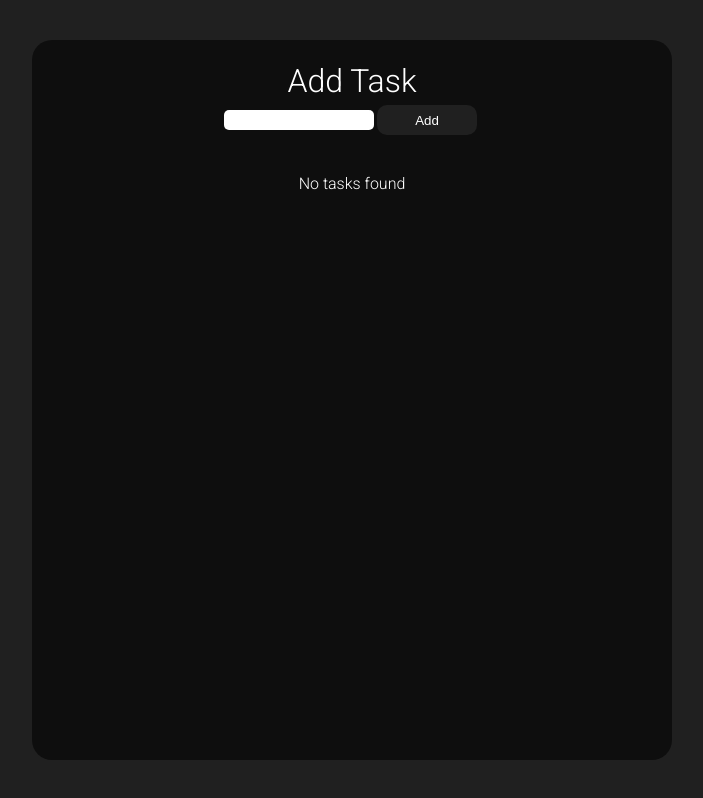
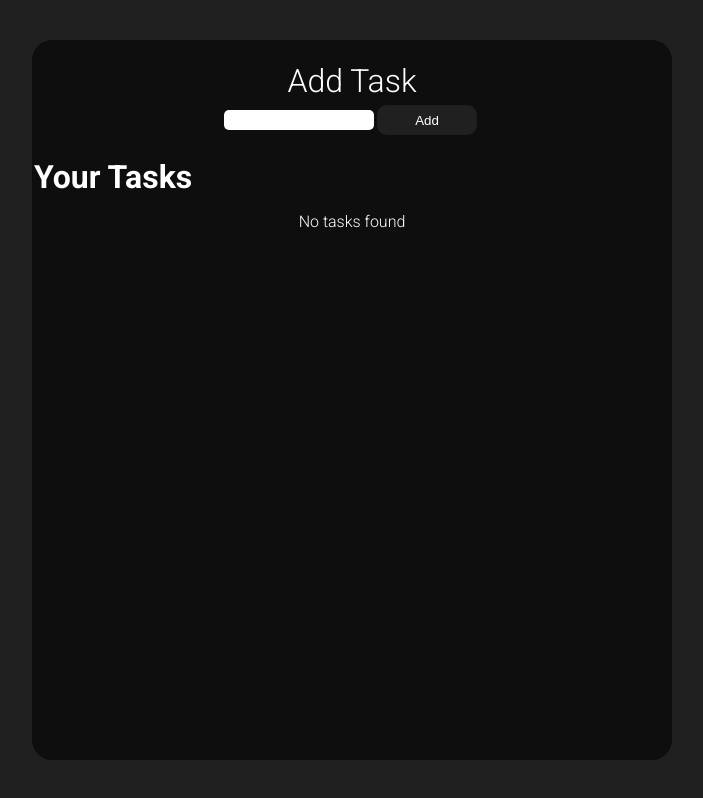
Before and after one commit to Mnigos/task-manager-site, a Next.js app: page / in a window 1280 px wide. Shown: the whole page, without its empty margins (288-991 px from the left). Built offline with nearby package versions, Linux system fonts and the light colour scheme.

Commit message:
refactor(TasksTemplate): Add label

```diff
--- a/src/components/Tasks/TasksTemplate.tsx
+++ b/src/components/Tasks/TasksTemplate.tsx
@@ -1,4 +1,6 @@
 import React, { useContext } from 'react'
+
+import { Label } from '../items/Label'
 
 import AddTask from './AddTask'
 import Tasks from './Tasks'
@@ -12,6 +14,9 @@ export default function TasksTemplate() {
   return (
     <Wrapper>
       <AddTask />
+      <Label as="b" size="l">
+        Your Tasks
+      </Label>
       <Tasks tasks={tasks} />
     </Wrapper>
   )
```
